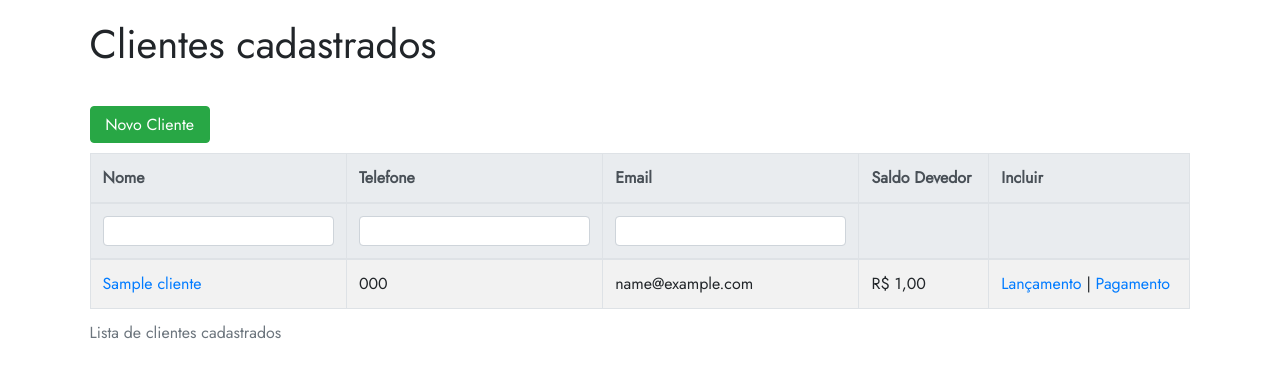
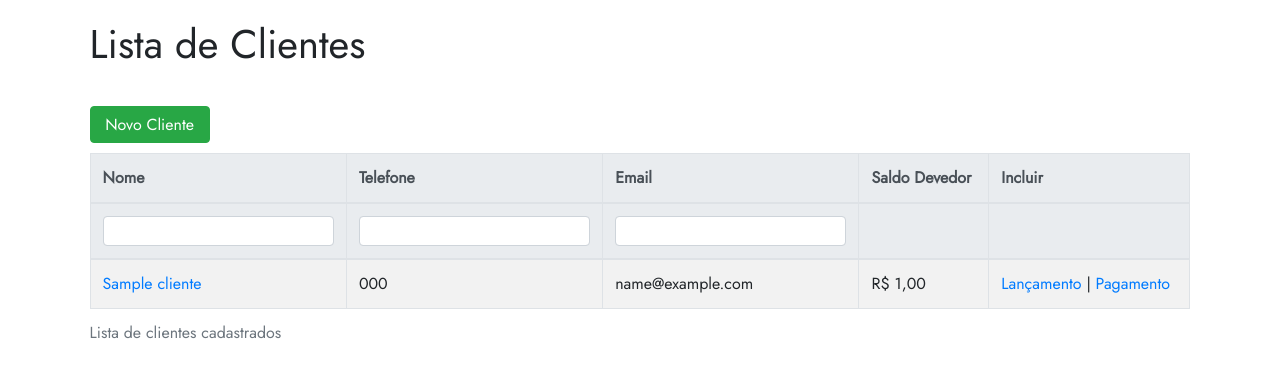
Before and after one commit to luciandalla/caderninho, a Flask app: page /clientes in a window 1280 px wide. Shown: the part 64-442 px from the top of the page. Run offline with Flask 3, Linux system fonts and the light colour scheme; the visitor is signed in with stand-in values (Sample User, id 1); tables that the repository leaves empty hold one stand-in row (values such as "Sample post"); some libraries are stand-ins or nearby versions.

Commit message:
Ajuste em templates

```diff
--- a/templates/clientes.html
+++ b/templates/clientes.html
@@ -1,7 +1,7 @@
 {% extends "template.html" %}
 {% block conteudo %}
 
-<h1 xmlns="http://www.w3.org/1999/html">Clientes cadastrados</h1>
+<h1>Lista de Clientes</h1>
 <div>
     <a class="btn btn-success main__novocliente" href="{{ url_for('cliente_novo') }}">Novo Cliente</a>
     <table class="table table-striped table-bordered table-hover" id="tabela">
--- a/templates/template.html
+++ b/templates/template.html
@@ -12,9 +12,6 @@
     <link rel="preconnect" href="https://fonts.googleapis.com">
     <link rel="preconnect" href="https://fonts.gstatic.com" crossorigin>
     <link href="https://fonts.googleapis.com/css2?family=Jost&display=swap" rel="stylesheet">
-
-
-
     <title>:. Caderninho .:</title>
 </head>
 
@@ -35,8 +32,8 @@
                   Clientes
                 </a>
                 <div class="dropdown-menu" aria-labelledby="navbarDropdownMenuLink">
-                  <a class="dropdown-item" href="/clientes">Lista de Clientes</a>
-                  <a class="dropdown-item" href="/cliente-novo">Cadastrar Cliente</a>
+                  <a class="dropdown-item" href="/clientes">Lista de clientes</a>
+                  <a class="dropdown-item" href="/cliente-novo">Novo Cadastro</a>
                 </div>
               </li>
             </ul>
```
